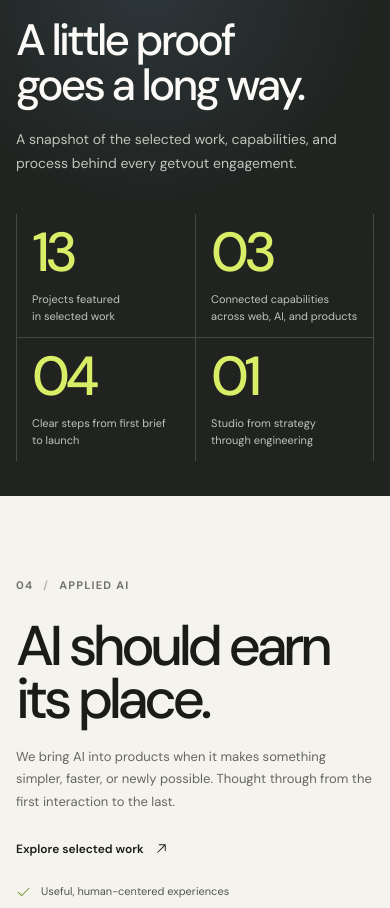
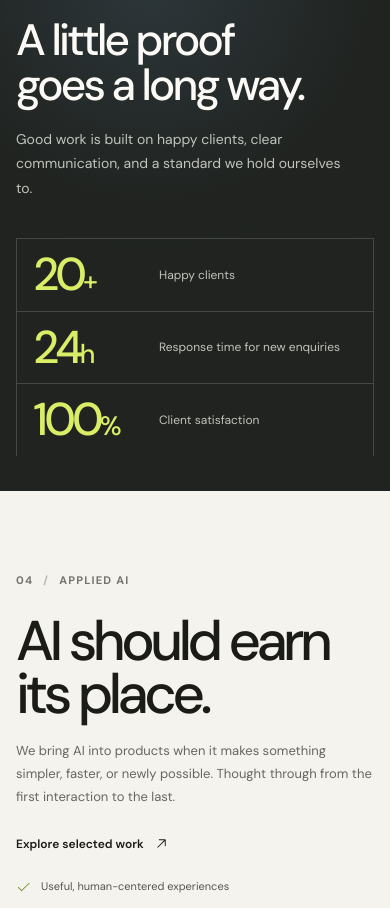
Before and after one commit to RishavK1/getvout, a React (Vite) app: page / in a window 390 px wide. Shown: the part 3340-4248 px from the top of the page. Built offline with nearby package versions, Linux system fonts and the light colour scheme.

Commit message:
Show client trust metrics in proof section

```diff
--- a/src/App.jsx
+++ b/src/App.jsx
@@ -451,13 +451,12 @@ export function App() {
             <div className="proof-heading">
               <p className="eyebrow section-index">03 <span>/</span> The studio, in numbers</p>
               <h2 id="proof-title">A little proof<br />goes a long way.</h2>
-              <p>A snapshot of the selected work, capabilities, and process behind every getvout engagement.</p>
+              <p>Good work is built on happy clients, clear communication, and a standard we hold ourselves to.</p>
             </div>
             <div className="proof-stats">
-              <div className="proof-stat"><span className="stat-value">{String(projects.length).padStart(2, "0")}</span><span className="stat-label">Projects featured<br />in selected work</span></div>
-              <div className="proof-stat"><span className="stat-value">{String(services.length).padStart(2, "0")}</span><span className="stat-label">Connected capabilities<br />across web, AI, and products</span></div>
-              <div className="proof-stat"><span className="stat-value">{String(steps.length).padStart(2, "0")}</span><span className="stat-label">Clear steps from first brief<br />to launch</span></div>
-              <div className="proof-stat"><span className="stat-value">01</span><span className="stat-label">Studio from strategy<br />through engineering</span></div>
+              <div className="proof-stat"><span className="stat-value">20<span>+</span></span><span className="stat-label">Happy clients</span></div>
+              <div className="proof-stat"><span className="stat-value">24<span>h</span></span><span className="stat-label">Response time for new enquiries</span></div>
+              <div className="proof-stat"><span className="stat-value">100<span>%</span></span><span className="stat-label">Client satisfaction</span></div>
             </div>
           </div>
         </section>
--- a/src/styles.css
+++ b/src/styles.css
@@ -194,10 +194,9 @@ img { display: block; max-width: 100%; }
 .proof-heading .section-index span { color: #666d66; }
 .proof-heading h2 { margin: 23px 0 0; font-size: clamp(37px, 4vw, 52px); line-height: 1.02; letter-spacing: -.065em; font-weight: 500; }
 .proof-heading > p:last-child { max-width: 320px; margin: 19px 0 0; color: #c1c4bc; font-size: 14px; line-height: 1.75; }
-.proof-stats { display: grid; grid-template-columns: repeat(2, minmax(0, 1fr)); }
-.proof-stat { min-height: 143px; padding: 8px 22px 22px; display: flex; flex-direction: column; justify-content: center; border-left: 1px solid #454942; border-bottom: 1px solid #454942; }
-.proof-stat:nth-child(2n) { border-right: 1px solid #454942; }
-.proof-stat:nth-child(n+3) { border-bottom: 0; }
+.proof-stats { display: grid; grid-template-columns: repeat(3, minmax(0, 1fr)); }
+.proof-stat { min-width: 0; min-height: 190px; padding: 8px clamp(14px, 2vw, 22px) 22px; display: flex; flex-direction: column; justify-content: center; border-left: 1px solid #454942; }
+.proof-stat:last-child { border-right: 1px solid #454942; }
 .stat-value { color: var(--lime); font-size: clamp(49px, 5vw, 70px); line-height: .95; font-weight: 450; letter-spacing: -.085em; }
 .stat-value span { font-size: .58em; letter-spacing: -.03em; }
 .stat-label { margin-top: 13px; color: #c1c3bc; font-size: 12px; line-height: 1.55; }
@@ -342,9 +341,9 @@ img { display: block; max-width: 100%; }
   .proof-heading h2 { font-size: 44px; }
   .proof-heading > p:last-child { max-width: 325px; font-size: 14px; }
   .proof-stats { margin-top: 38px; }
-  .proof-stat { min-height: 120px; padding: 12px 15px; }
-  .stat-value { font-size: 55px; }
-  .stat-label { font-size: 11px; }
+  .proof-stat { min-height: 130px; padding: 12px 10px; }
+  .stat-value { font-size: clamp(32px, 7vw, 52px); }
+  .stat-label { font-size: 10px; }
   .ai-section { display: flex; flex-direction: column; align-items: stretch; gap: 38px; }
   .ai-copy h2 { font-size: clamp(56px, 13vw, 75px); }
   .ai-description { margin-top: 20px; font-size: 13px; }
@@ -375,6 +374,15 @@ img { display: block; max-width: 100%; }
   .footer-bottom > span:nth-child(2) { order: 3; flex-basis: 100%; }
 }
 
+@media (max-width: 480px) {
+  .proof-stats { grid-template-columns: 1fr; }
+  .proof-stat { min-height: 0; padding: 14px 16px; display: grid; grid-template-columns: 112px minmax(0, 1fr); align-items: center; column-gap: 14px; border-right: 1px solid #454942; border-bottom: 1px solid #454942; }
+  .proof-stat:first-child { border-top: 1px solid #454942; }
+  .proof-stat:last-child { border-bottom: 0; }
+  .stat-value { font-size: 46px; }
+  .stat-label { margin-top: 0; font-size: 12px; }
+}
+
 @media (max-width: 390px) {
   .section-shell, .header-inner { width: min(100% - 32px, 600px); }
   .hero h1 { font-size: 59px; }
```
